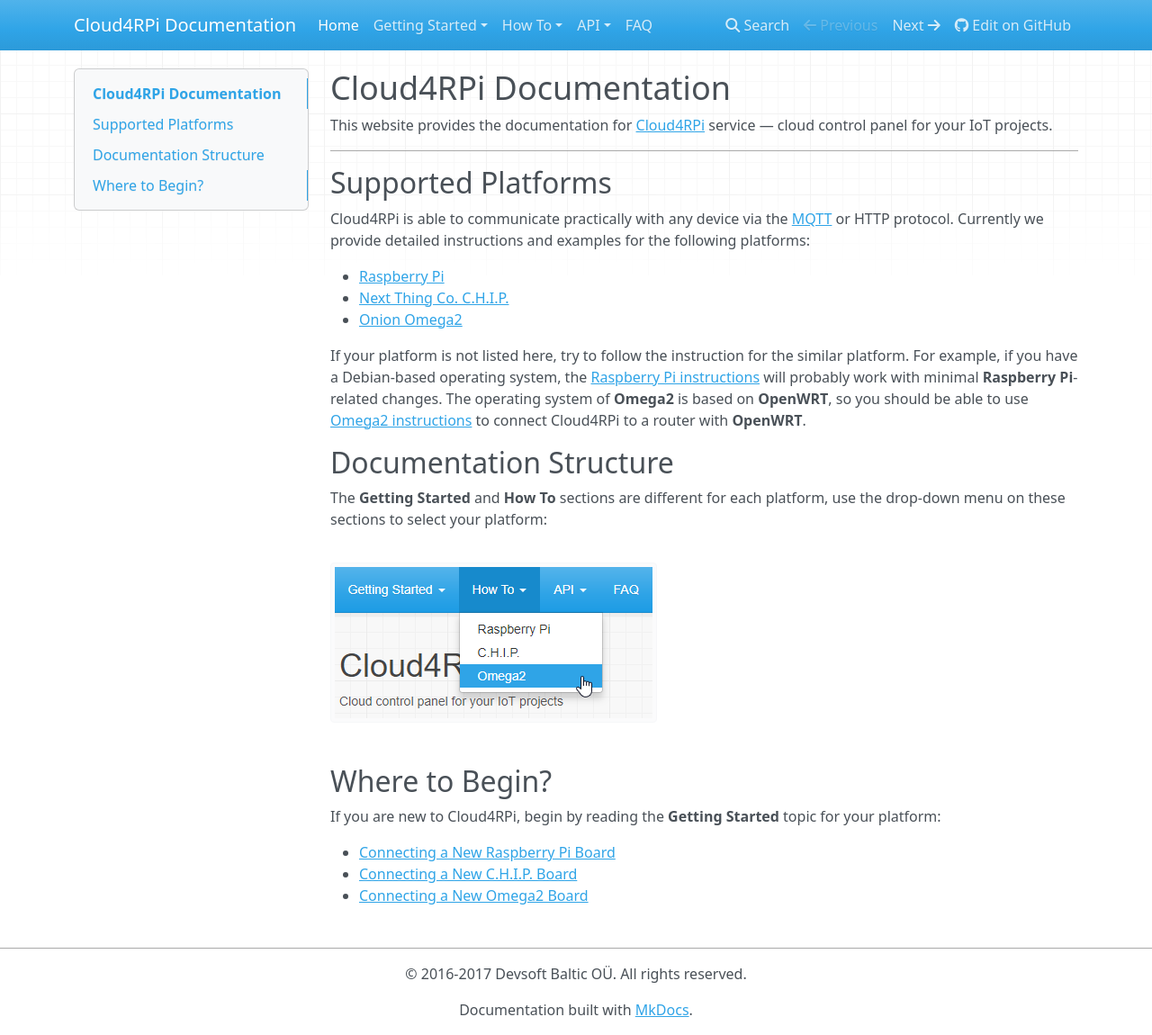
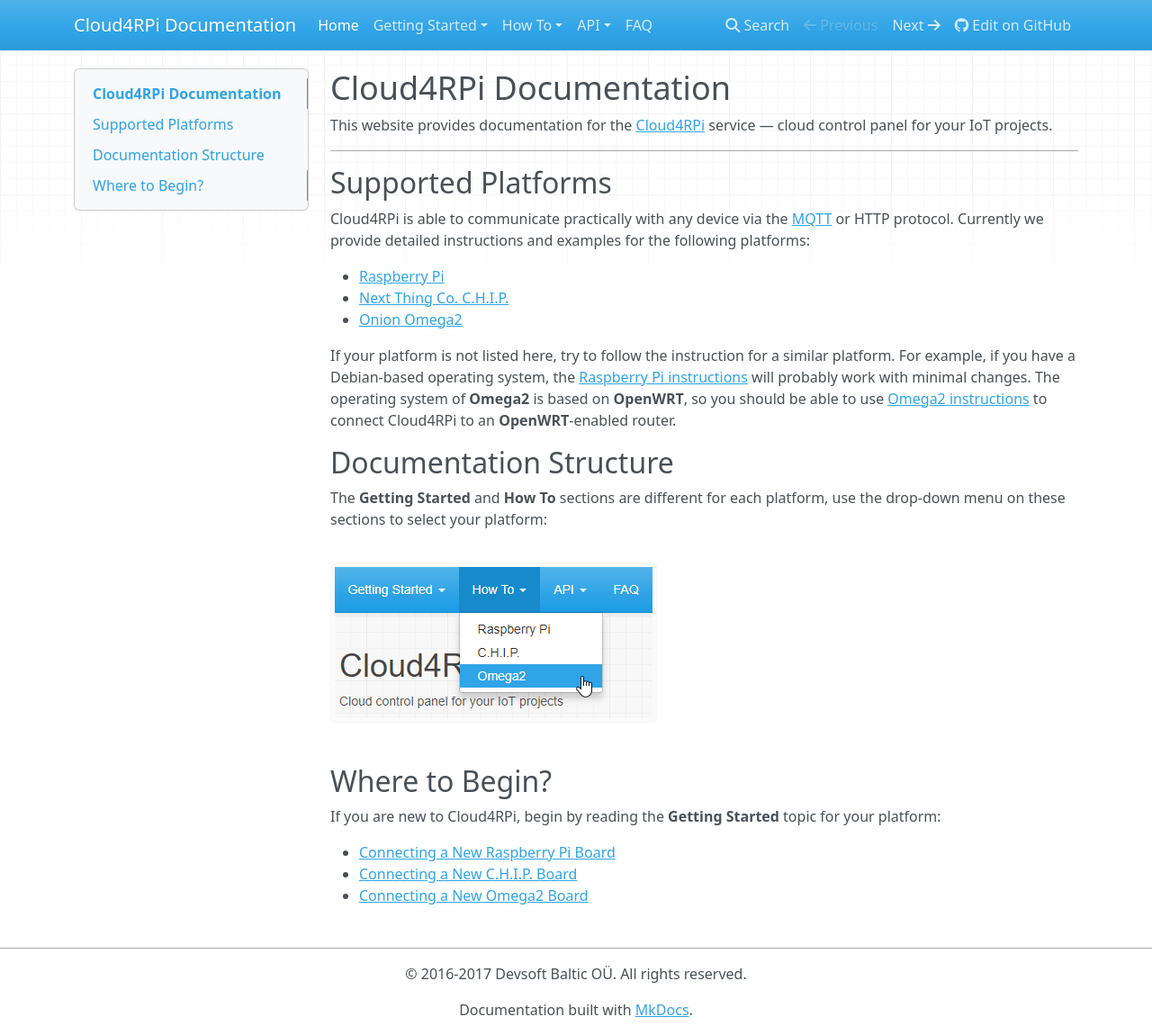
Before and after one commit to cloud4rpi/docs, an MkDocs documentation site: the page built from docs/index.md, in a window 1280 px wide and 1150 px high. Shown: the whole window at 90% size. Built offline with MkDocs 1.6.1, drawn with Linux system fonts in a browser that asks for light colours; nearby versions of some CDN libraries; old or Windows-style settings are respelled for this version of MkDocs.

Commit message:
Update index.md

```diff
--- a/docs/index.md
+++ b/docs/index.md
@@ -1,6 +1,6 @@
 # Cloud4RPi Documentation
 
-This website provides the documentation for [Cloud4RPi](https://cloud4rpi.io/) service &mdash; cloud control panel for your IoT projects.
+This website provides documentation for the [Cloud4RPi](https://cloud4rpi.io/) service &mdash; cloud control panel for your IoT projects.
 
 ---
 
@@ -12,7 +12,7 @@
 - [Next Thing Co. C.H.I.P.](https://getchip.com/pages/chip)
 - [Onion Omega2](https://onion.io/omega2/)
 
-If your platform is not listed here, try to follow the instruction for the similar platform. For example, if you have a Debian-based operating system, the [Raspberry Pi instructions](/start/rpi/) will probably work with minimal **Raspberry Pi**-related changes. The operating system of **Omega2** is based on **OpenWRT**, so you should be able to use [Omega2 instructions](/start/o2/) to connect Cloud4RPi to a router with **OpenWRT**.
+If your platform is not listed here, try to follow the instruction for a similar platform. For example, if you have a Debian-based operating system, the [Raspberry Pi instructions](/start/rpi/) will probably work with minimal changes. The operating system of **Omega2** is based on **OpenWRT**, so you should be able to use [Omega2 instructions](/start/o2/) to connect Cloud4RPi to an **OpenWRT**-enabled router.
 
 ## Documentation Structure
 
```
